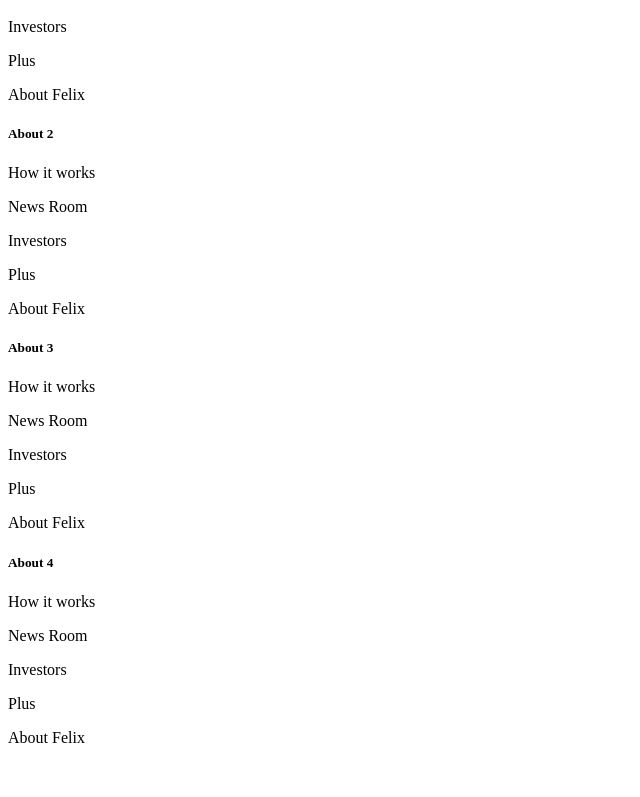
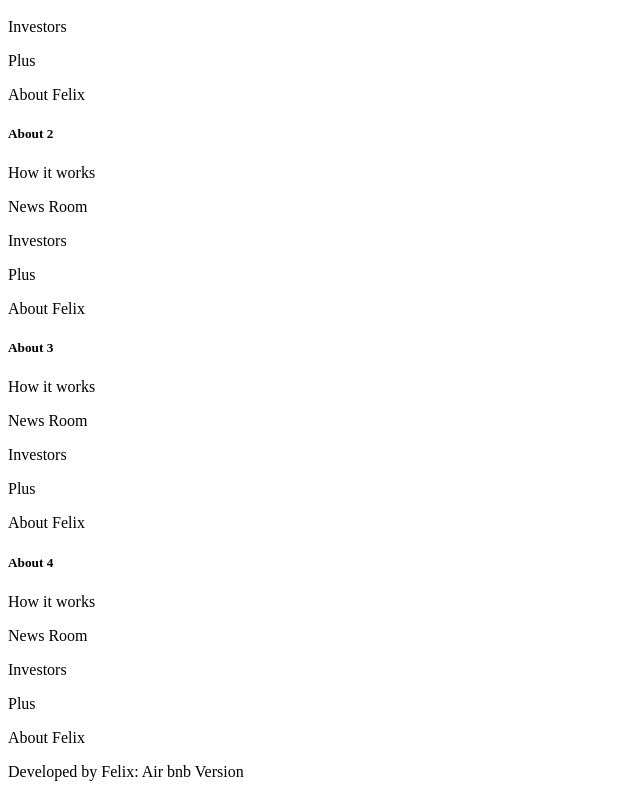
Before and after one commit to felixivance/airbnb2.0, a Next.js app: page / in a window 1280 px wide. Shown: the part 5542-6339 px from the top of the page, without its empty margins (0-640 px from the left). Before the commit the page ends 6305 px from the top, so only its background shows below. Built offline with nearby package versions, Linux system fonts and the light colour scheme; no server answers.

Commit message:
footer styling

```diff
--- a/components/Footer.js
+++ b/components/Footer.js
@@ -1,6 +1,7 @@
 function Footer() {
     return (
 
+             <div>
                   <div className=" grid grid-cols-2 md:grid-cols-4 bg-gray-100 gap-y-10
                     px-32 py-14 text-gray-600 ">
                         <div className="space-y-4 text-gray-800">
@@ -36,6 +37,8 @@ function Footer() {
                             <p>About Felix</p>
                         </div>
                     </div>
+                    <p className="flex justify-center bg-gray-100 text-md">Developed by Felix: Air bnb Version</p>
+             </div>
 
     )
 }
```
Lines whose indentation alone changed are shown as unchanged.
